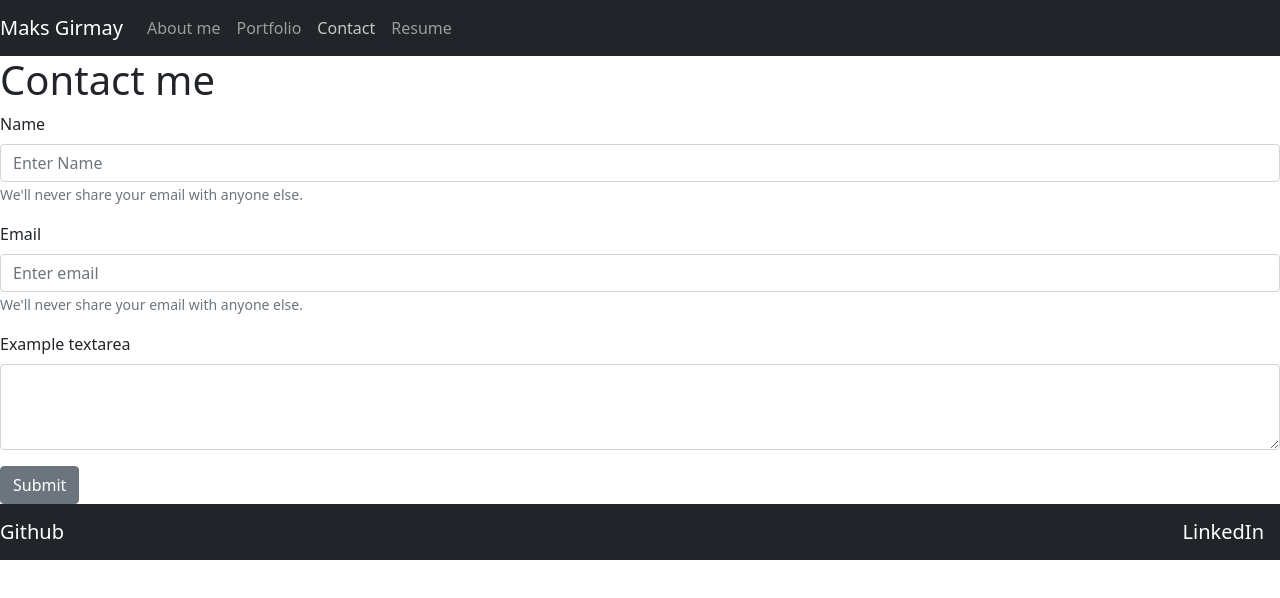
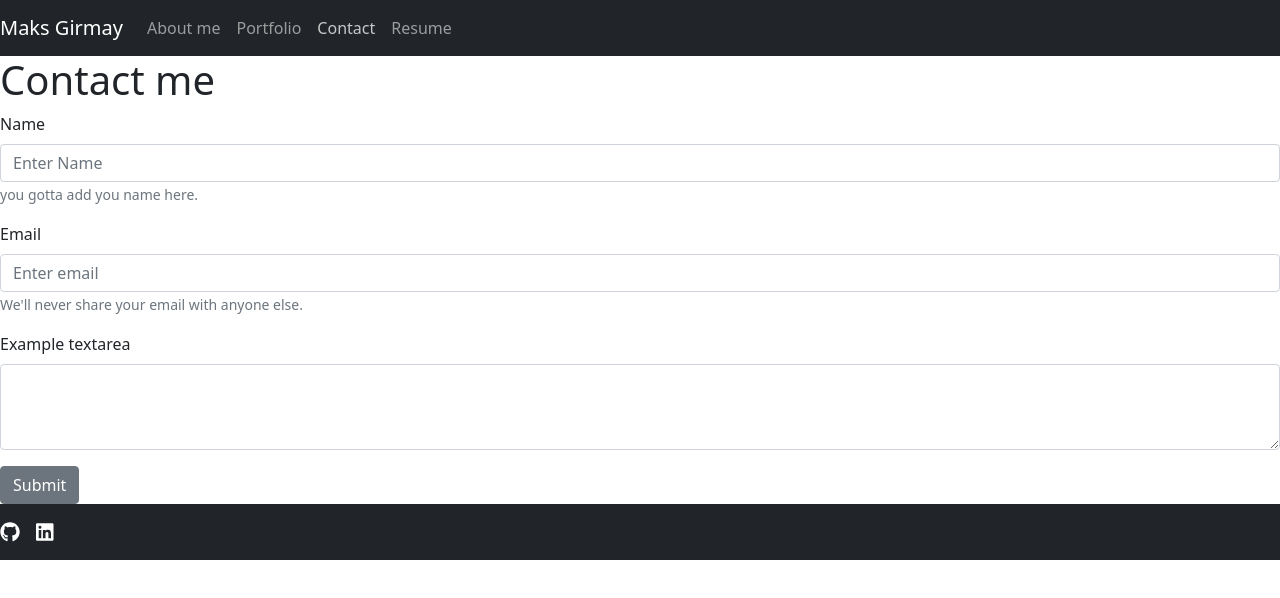
Before and after one commit to maks-pixel/makda, a React (Create React App) app: page / in a window 1280 px wide. Both pictures are taken after a click on the button "Contact". Shown: the top 598 px of the page. Built offline with nearby package versions, Linux system fonts and the light colour scheme.

Commit message:
it works

```diff
--- a/src/components/About/index.js
+++ b/src/components/About/index.js
@@ -6,7 +6,7 @@ function About() {
     return (
         <section>
             <Card bg='dark' text='light'>
-                <Card.Img variant="top" src={require('../../assets/images/maks.jpg')} alt='picture of the developer' />
+                <Card.Img className="photo" variant="top" src={require('../../assets/images/maks.jpg')} alt='picture of the developer' />
                 <Card.Body>
                     <Card.Text>
                         Hello, My name is Makda Girmay but most people call me Maks. I am a flegling Web Developer and all around nerd excited to learn more about web development and programming as a whole. Welcome to my First React site.
--- a/src/components/Contact/index.js
+++ b/src/components/Contact/index.js
@@ -3,6 +3,7 @@ import Button from 'react-bootstrap/button';
 import Form from 'react-bootstrap/Form';
 
 function ContactForm() {
+
   return (
     <section>
       <h1>Contact me</h1>
@@ -11,7 +12,7 @@ function ContactForm() {
           <Form.Label>Name</Form.Label>
           <Form.Control type="name" placeholder="Enter Name" />
           <Form.Text className="text-muted">
-            We'll never share your email with anyone else.
+            you gotta add you name here.
           </Form.Text>
           </Form.Group>
           <Form.Group className="mb-3">
--- a/src/components/Footer/index.js
+++ b/src/components/Footer/index.js
@@ -1,5 +1,7 @@
 import React from 'react';
 import Navbar from 'react-bootstrap/Navbar'
+import { FontAwesomeIcon } from '@fortawesome/react-fontawesome'
+import {faGithub, faLinkedin } from '@fortawesome/free-brands-svg-icons'
 
 // import { FontAwesomeIcon } from '@fortawesome/react-fontawesome';
 // import { faGithub } from '@fortawesome/free-brands-svg-icons';
@@ -8,10 +10,10 @@ function Footer() {
     return (
 
             <Navbar bg="dark" variant="dark" sticky="bottom">
-                <Navbar.Brand href="https://github.com/maks-pixel">Github</Navbar.Brand>
+                <Navbar.Brand href="https://github.com/maks-pixel"><FontAwesomeIcon icon={faGithub} /></Navbar.Brand>
                 <Navbar.Toggle />
-                <Navbar.Collapse className="justify-content-end">
-                    <Navbar.Brand href="https://www.linkedin.com/in/makda-girmay-a8b937b0/">LinkedIn</Navbar.Brand>
+                <Navbar.Collapse>
+                    <Navbar.Brand href="https://www.linkedin.com/in/makda-girmay-a8b937b0/"><FontAwesomeIcon icon={faLinkedin}></FontAwesomeIcon></Navbar.Brand>
                 </Navbar.Collapse>
             </Navbar>
     );
--- a/src/components/Header/index.js
+++ b/src/components/Header/index.js
@@ -18,7 +18,7 @@ function Header(props) {
                     <Nav.Link onClick={() => { props.handlePageChange('Contact') }}>Contact</Nav.Link>
                 </Nav.Item>
                 <Nav.Item>
-                    <Nav.Link href='https://docs.google.com/document/d/1HocFkZ6AmsC3d5gseL6kDq3k_1W_cYF1uJvNI90fwSc/edit?usp=sharing' download>
+                    <Nav.Link href={require('../../assets/resume/Resume.pdf')}>
                         Resume
                     </Nav.Link>
                 </Nav.Item>
```
Also changed, not shown: package.json (+11 -1 lines), src/App.css (line endings or trailing spaces), src/index.css (line endings or trailing spaces), 1 other file (tests, documents, lock files or other folders).
